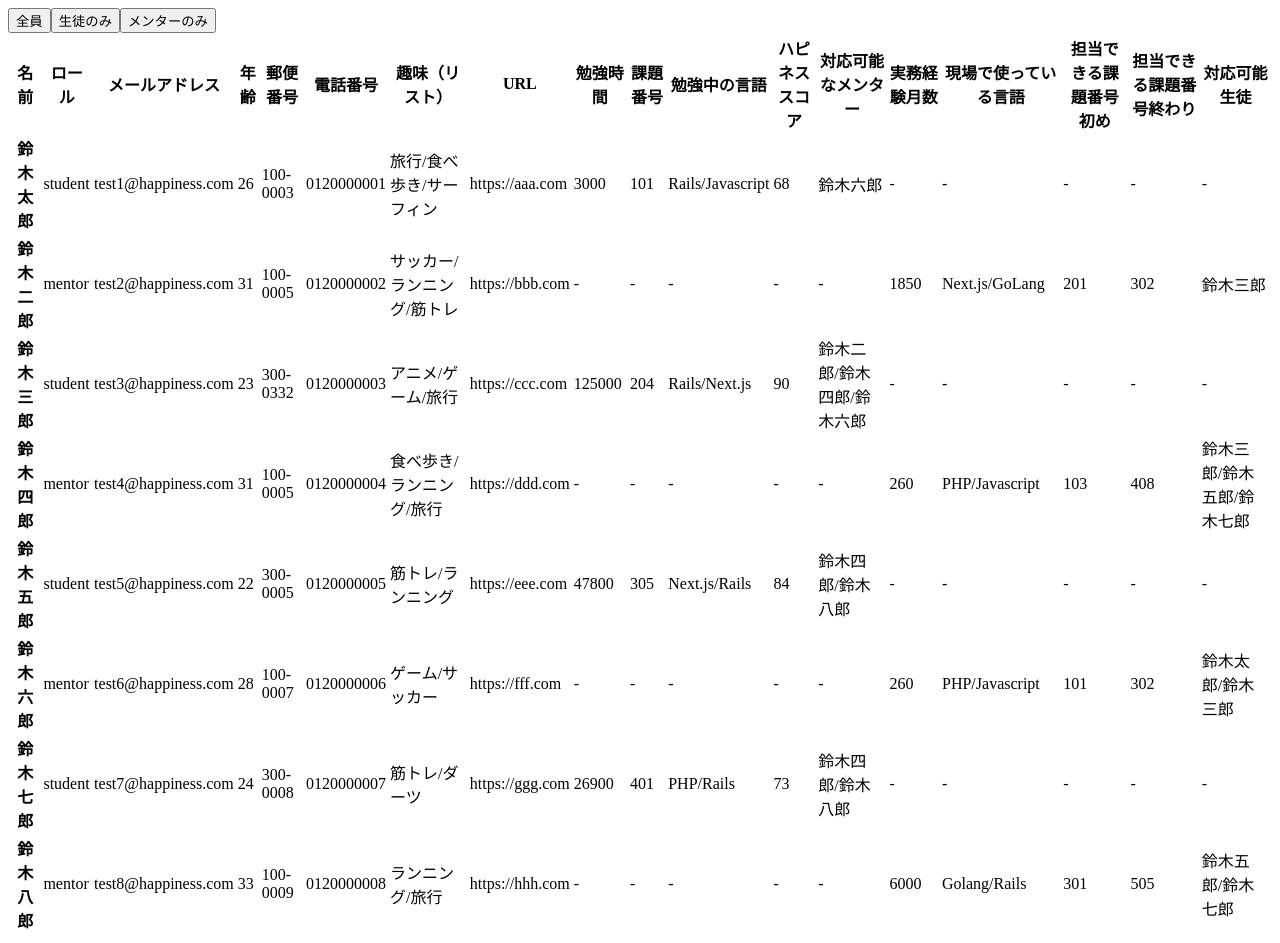
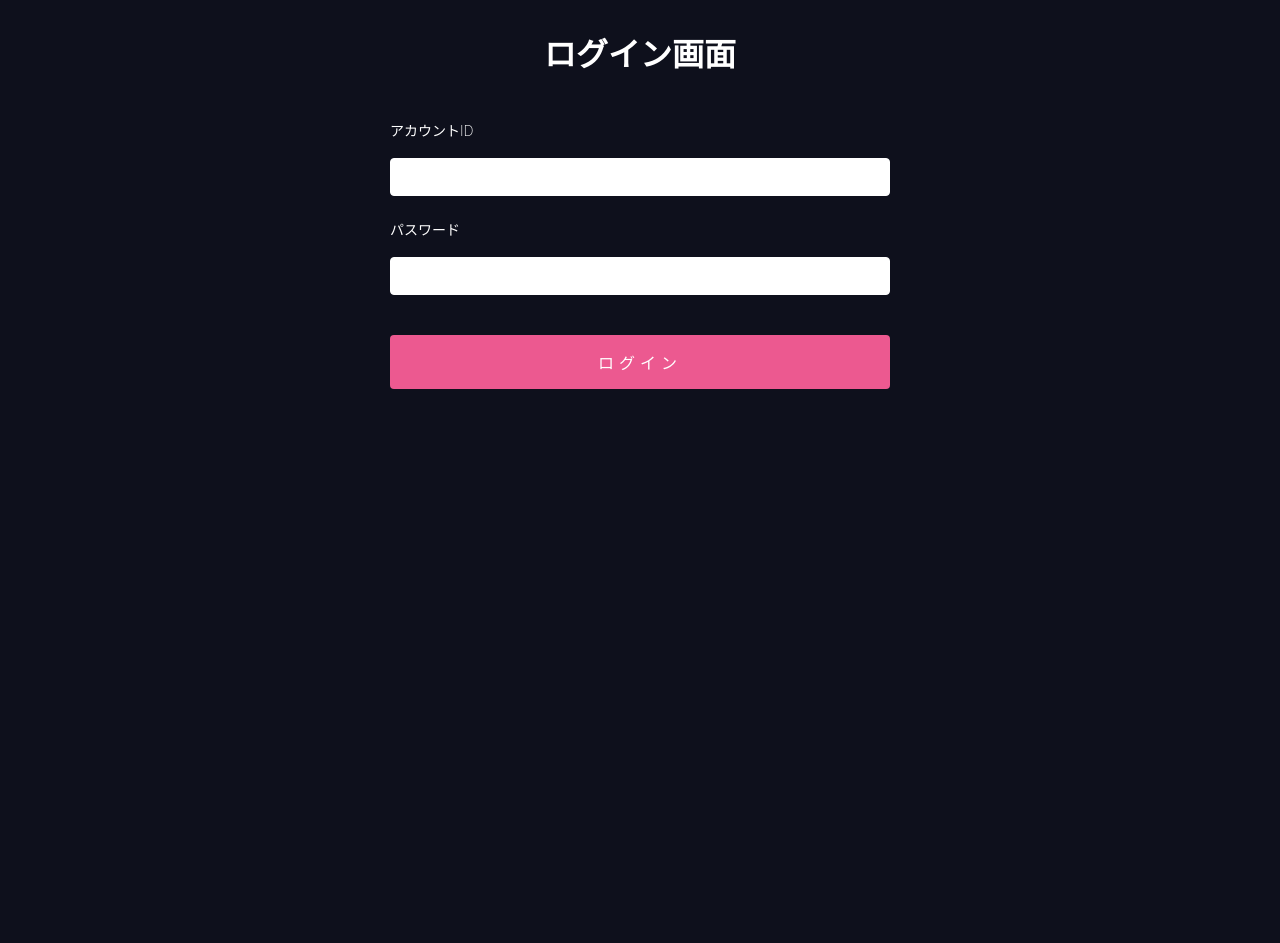
Before and after one commit to umedanaoyuki/hc_practice, a React (Vite) app in the folder react_typescript/: page / in a window 1280 px wide. After the commit the page ends 800 px from the top, so only its background shows below. Built offline with nearby package versions, Linux system fonts and the light colour scheme.

Commit message:
feat: ログイン画面の実装（）

```diff
--- a/react_typescript/src/App.tsx
+++ b/react_typescript/src/App.tsx
@@ -1,9 +1,11 @@
+import Login from "./components/Login";
 import Tabs from "./components/Tabs";
 
 function App() {
   return (
     <>
-      <Tabs />
+      <Login />
+      {/* <Tabs /> */}
     </>
   );
 }
--- /dev/null
+++ b/react_typescript/src/components/Login.css
@@ -0,0 +1,130 @@
+body {
+  background: #0e101c;
+  font-family: -apple-system, BlinkMacSystemFont, "Segoe UI", "Roboto", "Oxygen",
+    "Ubuntu", "Cantarell", "Fira Sans", "Droid Sans", "Helvetica Neue",
+    sans-serif;
+}
+
+form {
+  max-width: 500px;
+  margin: 0 auto;
+}
+
+.form {
+  background: #0e101c;
+  max-width: 400px;
+  margin: 0 auto;
+}
+
+p {
+  color: #bf1650;
+}
+
+p::before {
+  display: inline;
+  content: "⚠ ";
+}
+
+input {
+  display: block;
+  box-sizing: border-box;
+  width: 100%;
+  border-radius: 4px;
+  border: 1px solid white;
+  padding: 10px 15px;
+  margin-bottom: 10px;
+  font-size: 14px;
+}
+
+label {
+  line-height: 2;
+  text-align: left;
+  display: block;
+  margin-bottom: 13px;
+  margin-top: 20px;
+  color: white;
+  font-size: 14px;
+  font-weight: 200;
+}
+
+button[type="submit"],
+input[type="submit"] {
+  background: #ec5990;
+  color: white;
+  text-transform: uppercase;
+  border: none;
+  margin-top: 40px;
+  padding: 15px;
+  font-size: 16px;
+  font-weight: 100;
+  letter-spacing: 5px;
+}
+
+button[type="submit"]:hover,
+input[type="submit"]:hover {
+  background: #bf1650;
+}
+
+button[type="submit"]:active,
+input[type="button"]:active,
+input[type="submit"]:active {
+  transition: 0.3s all;
+  transform: translateY(3px);
+  border: 1px solid transparent;
+  opacity: 0.8;
+}
+
+input:disabled {
+  opacity: 0.4;
+}
+
+input[type="button"]:hover {
+  transition: 0.3s all;
+}
+
+button[type="submit"],
+input[type="button"],
+input[type="submit"] {
+  -webkit-appearance: none;
+}
+
+button[type="button"] {
+  display: block;
+  appearance: none;
+  background: #333;
+  color: white;
+  border: none;
+  text-transform: uppercase;
+  padding: 10px 20px;
+  border-radius: 4px;
+}
+
+button {
+  display: block;
+  appearance: none;
+  margin-top: 40px;
+  border: 1px solid #333;
+  margin-bottom: 20px;
+  text-transform: uppercase;
+  padding: 10px 20px;
+  border-radius: 4px;
+}
+
+.login-page {
+  text-align: center;
+  color: white;
+  line-height: 2;
+  text-align: left;
+  display: block;
+  margin-bottom: 13px;
+  margin-top: 20px;
+  font-size: 14px;
+  font-weight: 200;
+}
+
+.login-title-container {
+  color: white;
+  display: flex; /* Flexboxを有効にする */
+  justify-content: center; /* 水平方向に中央に寄せる */
+  align-items: center; /* 垂直方向に中央に寄せる */
+}
--- /dev/null
+++ b/react_typescript/src/components/Login.tsx
@@ -0,0 +1,38 @@
+import { useForm } from "react-hook-form";
+import "./Login.css";
+
+const Login = () => {
+  const {
+    register,
+    handleSubmit,
+    watch,
+    formState: { errors },
+  } = useForm({
+    defaultValues: {
+      accountId: "",
+      password: "",
+    },
+  });
+
+  return (
+    <>
+      <div className="login-title-container">
+        <h1>ログイン画面</h1>
+      </div>
+      <form
+        onSubmit={handleSubmit((data) => {
+          alert(JSON.stringify(data));
+        })}
+      >
+        <label>アカウントID</label>
+        <input {...register("accountId")} />
+        <label>パスワード</label>
+        <input {...register("password", { required: true, maxLength: 10 })} />
+        {errors.password && <p>This field is required</p>}
+        <input type="submit" value={"ログイン"} />
+      </form>
+    </>
+  );
+};
+
+export default Login;
```
Also changed, not shown: react_typescript/src/loginInfo/loginInfo.ts (added).
